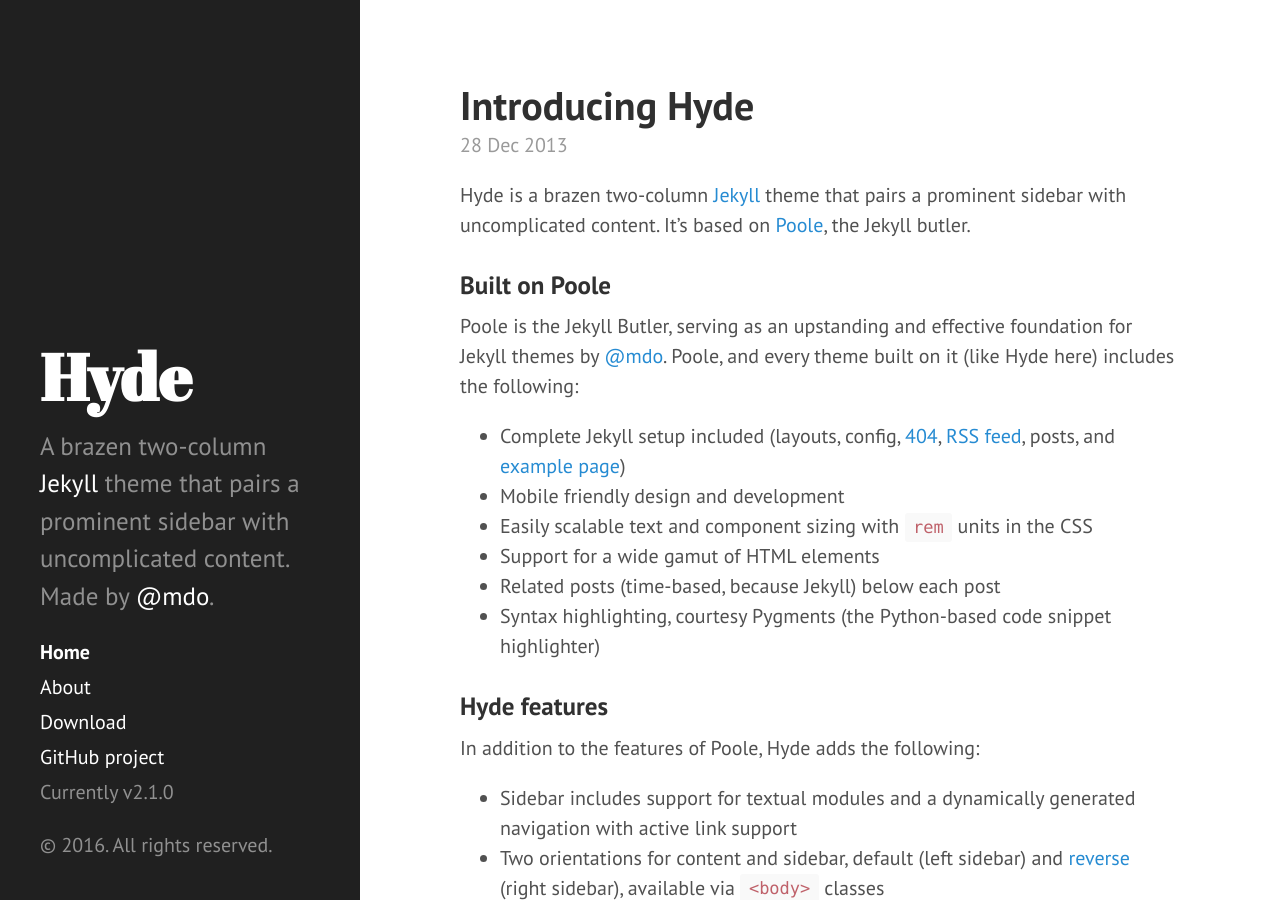
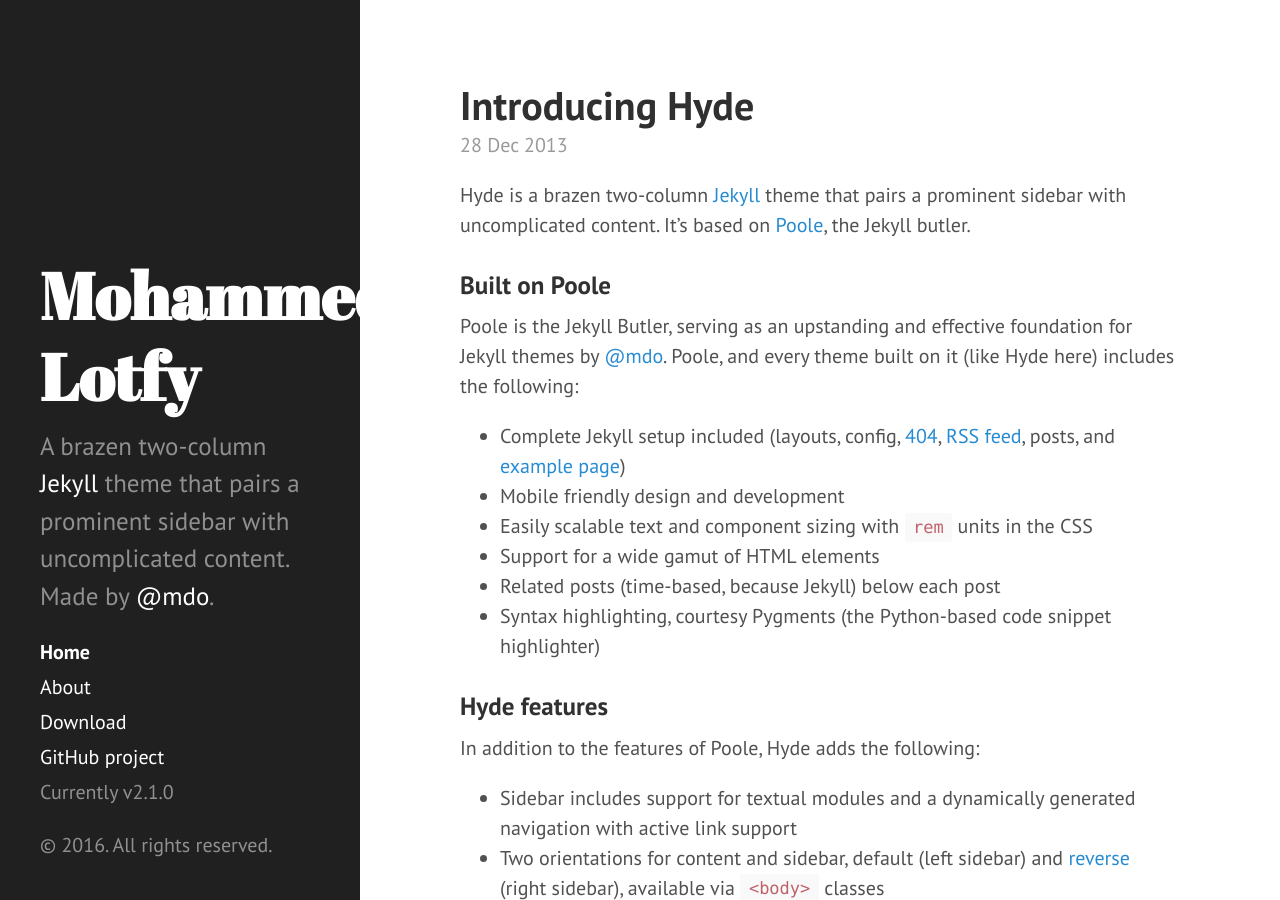
Before and after one commit to scropion86/scropion86.github.com, a Jekyll site: the page built from index.html, in a window 1280 px wide and 900 px high. Built offline with Jekyll 4.4.1, drawn with Linux system fonts in a browser that asks for light colours; Markdown is read by kramdown in place of the engine named in the settings; the list of posts is cut into pages by our own code.

Commit message:
Updated _config.yml

```diff
--- a/_config.yml
+++ b/_config.yml
@@ -7,7 +7,7 @@
 relative_permalinks: false
 
 # Setup
-title:            Hyde
+title:            Mohammed Lotfy
 tagline:          'A Jekyll theme'
 description:      'A brazen two-column <a href="http://jekyllrb.com" target="_blank">Jekyll</a> theme that pairs a prominent sidebar with uncomplicated content. Made by <a href="https://twitter.com/mdo" target="_blank">@mdo</a>.'
 url:              http://hyde.getpoole.com
```
